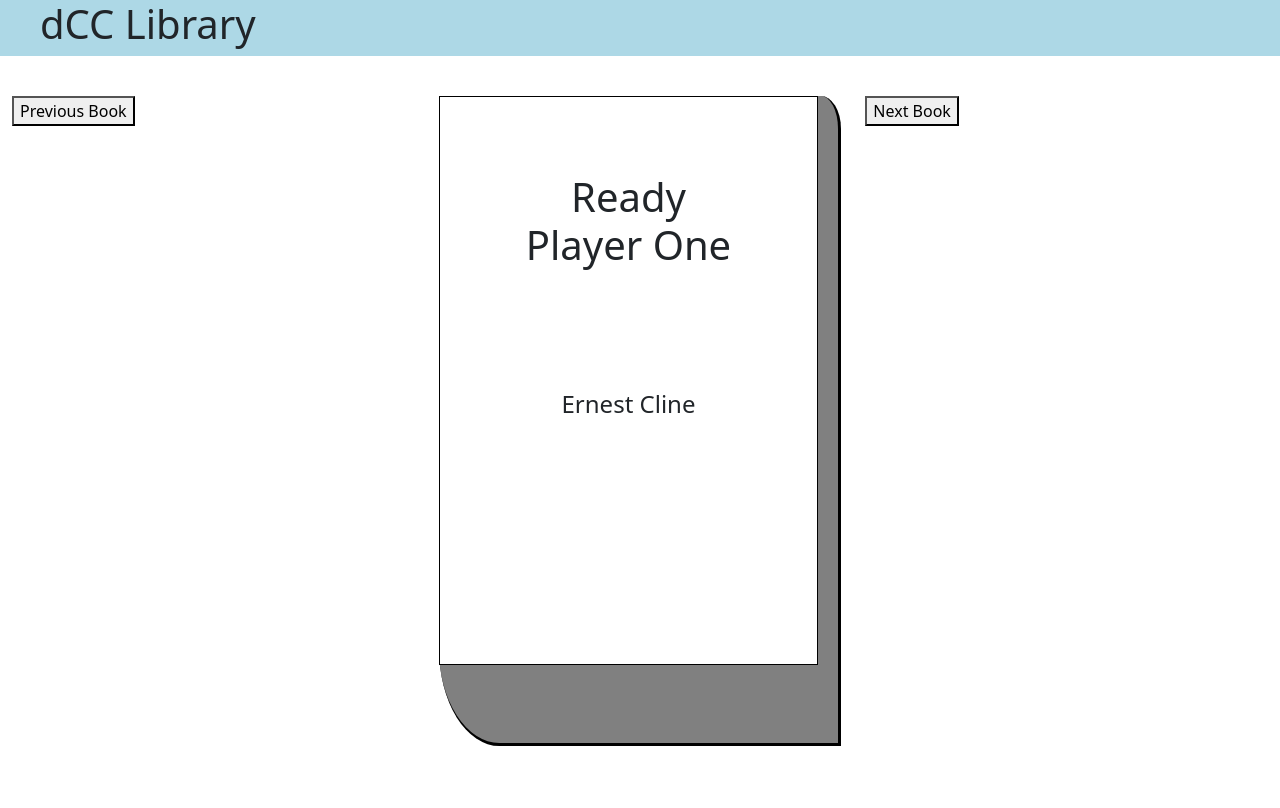
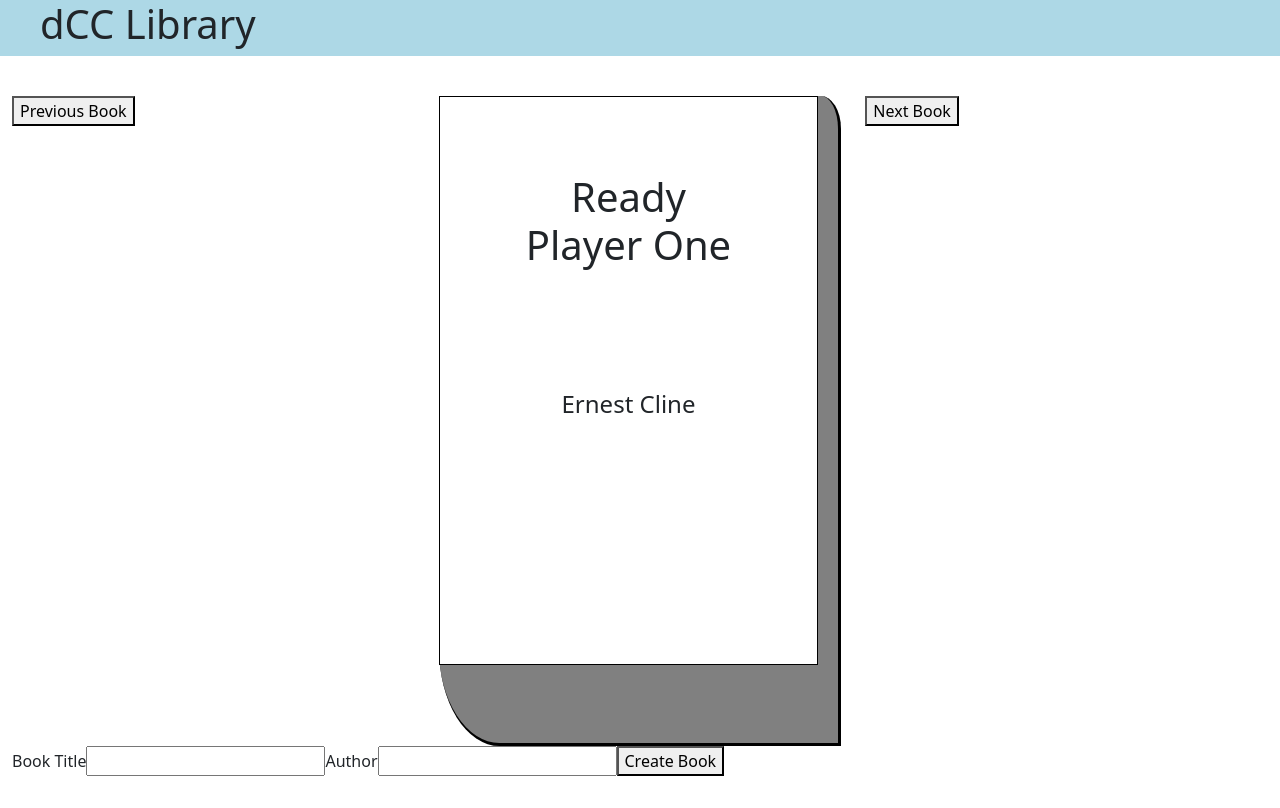
Before and after one commit to coleman399/REACTJS_REPO, a React (Create React App) app in the folder dccLibrary/: page / in a window 1280 px wide. Built offline with nearby package versions, Linux system fonts and the light colour scheme.

Commit message:
Created and Completed the CreateBook Method

```diff
--- a/dccLibrary/src/components/App.jsx
+++ b/dccLibrary/src/components/App.jsx
@@ -2,6 +2,8 @@
 import './App.css';
 import TitleBar from './TitleBar/TitleBar';
 import BookViewer from './BookViewer/BookViewer';
+import Footer from './Footer/Footer';
+import BookCreator from './BookCreator/BookCreator';
 
 class App extends Component {
     constructor(props) {
@@ -41,11 +43,21 @@
         })
     }
 
+    createBook = (newBook) => {
+        console.log("From the createBook on App component", newBook);
+        this.books.push(newBook);
+        this.setState({
+            bookNumber: this.books.length - 1
+        })
+    }
+
     render() {
         return (
             <div className="container-fluid">
                 <TitleBar />
                 <BookViewer  book={this.books[this.state.bookNumber]} nextBook={this.goToNextBook} previousBook={this.goToPreviousBook} />
+                <BookCreator createNewBook={this.createBook}/>
+                <Footer />
             </div>
         )
     }
--- /dev/null
+++ b/dccLibrary/src/components/BookCreator/BookCreator.jsx
@@ -0,0 +1,36 @@
+import React, { Component } from 'react';
+
+class BookCreator extends Component {
+    constructor(props) {
+        super(props);
+        this.state = {
+            title: '',
+            author: ''
+        }
+    }
+
+    handleChange = (event) => {
+        this.setState({
+            [event.target.name]: event.target.value
+        });
+    }
+
+    handleSubmit = (event) => {
+        event.preventDefault();
+        this.props.createNewBook(this.state)
+    }
+
+    render() {
+        return (
+            <form onSubmit={this.handleSubmit}>
+                <label>Book Title</label>
+                <input name="title" onChange={this.handleChange} value={this.state.title}/>
+                <label>Author</label>
+                <input name="author" onChange={this.handleChange} value={this.state.author}/>
+                <button type="submit">Create Book</button>
+            </form>
+        );
+    }
+}
+
+export default BookCreator;
--- /dev/null
+++ b/dccLibrary/src/components/Footer/Footer.css
@@ -0,0 +1,5 @@
+.footer {
+    background-color: lightblue;
+    width: 100%;
+    height: 10%;
+}
--- /dev/null
+++ b/dccLibrary/src/components/Footer/Footer.jsx
@@ -0,0 +1,14 @@
+import React from 'react';
+import './Footer.css'
+
+function Footer() {
+    return (
+        <div className="row row-space">
+            <div className="col-md-12">
+                <div className="footer"></div>
+            </div>
+        </div>
+    )
+}
+
+export default Footer;
--- a/dccLibrary/src/components/TitleBar/TitleBar.jsx
+++ b/dccLibrary/src/components/TitleBar/TitleBar.jsx
@@ -1,7 +1,7 @@
 import React from 'react';
 import './TitleBar.css'
 
-function TitleBar(props) {
+function TitleBar() {
     return (
         <div className="row row-space">
             <div className="col-md-12" style={{ padding: 0 }}>
```
Also changed, not shown: dccLibrary/src/components/BookCreator/BookCreator.css (added).
